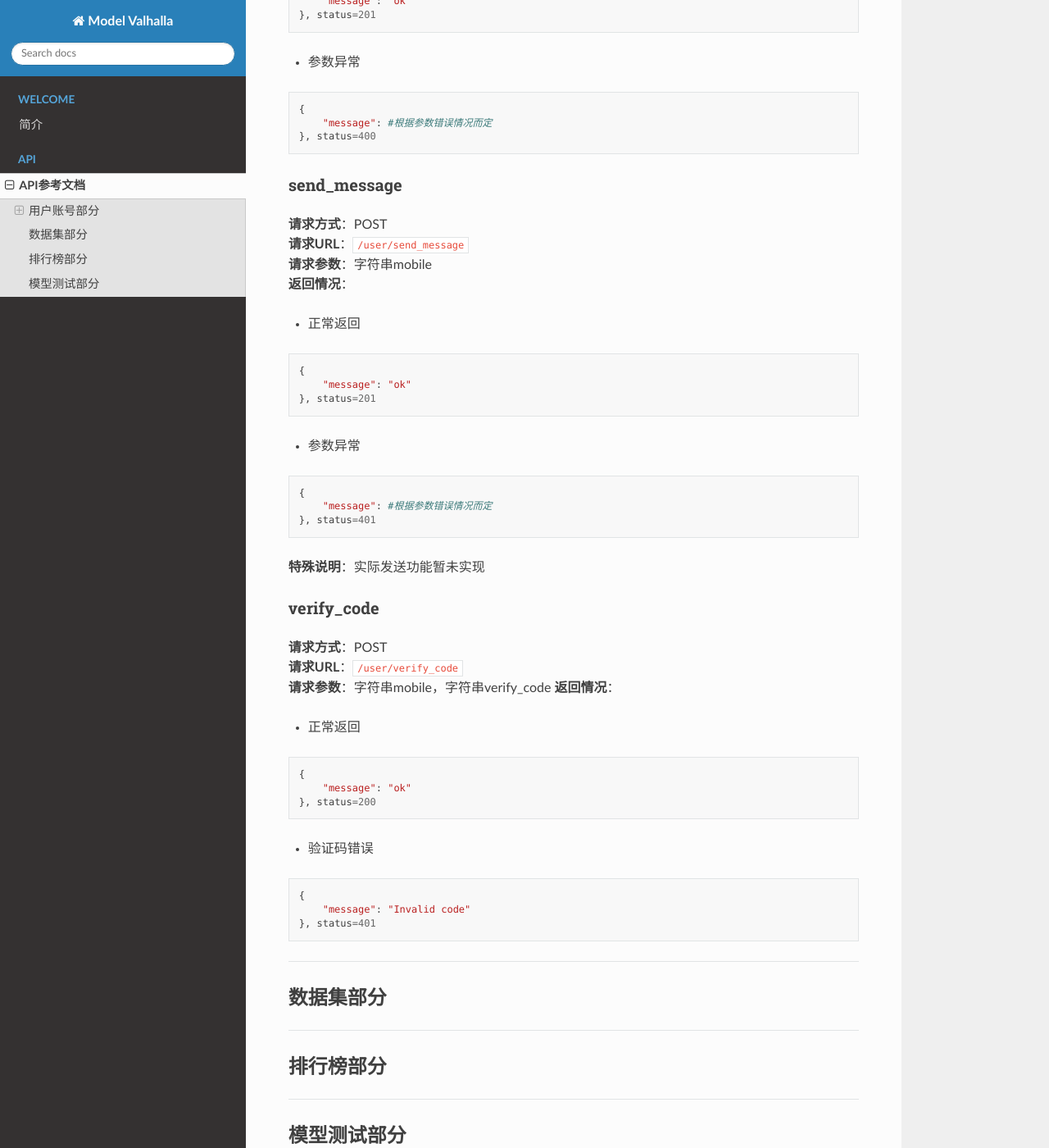
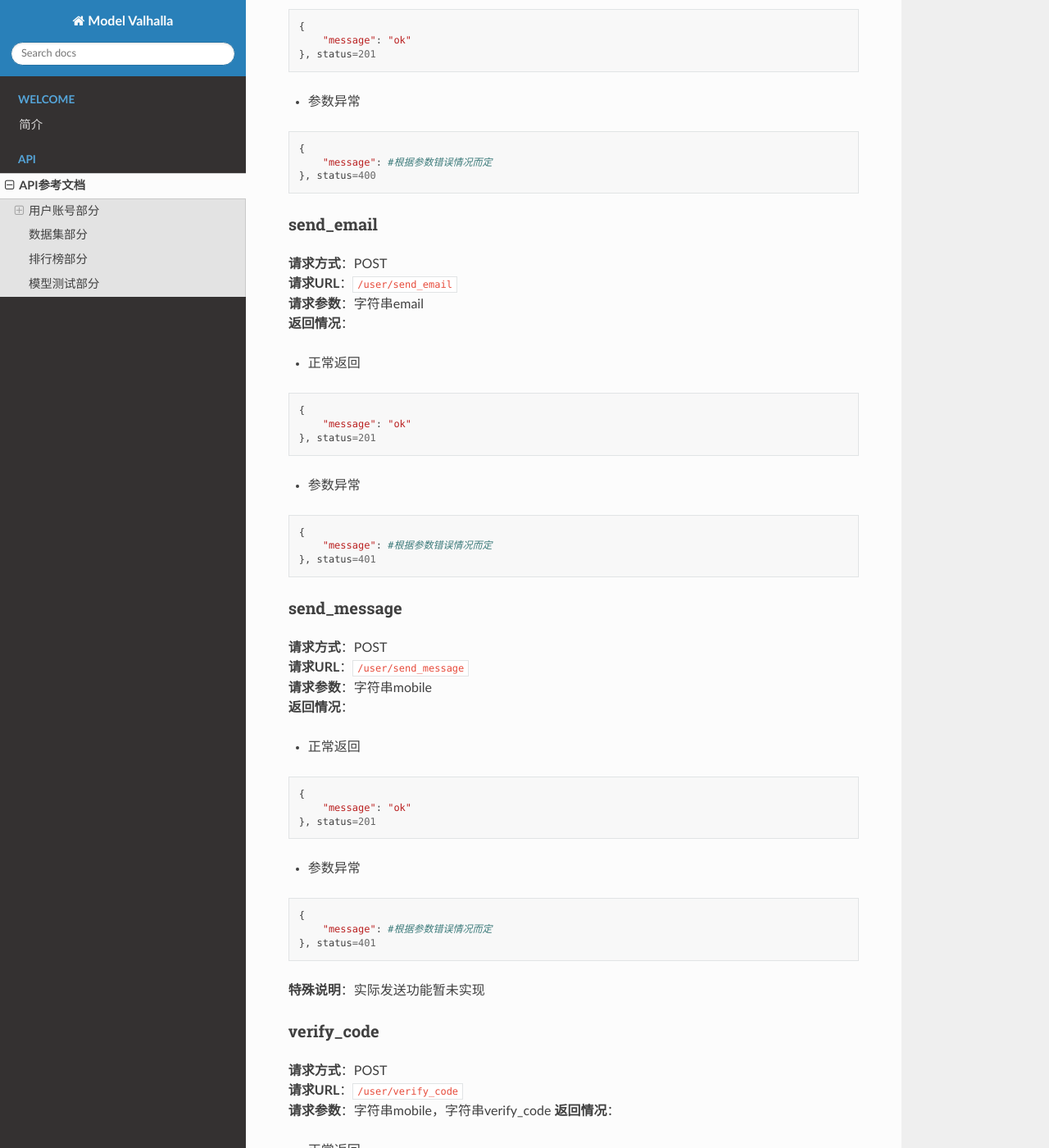
Before and after one commit to cre185/Model_Valhalla, a Sphinx documentation site: the page built from docs/source/api.md, in a window 1280 px wide and 1400 px high, scrolled down 2569 px. Shown: the whole window at 82% size. Built offline with Sphinx 7.4.7 and the Read the Docs theme 2.0.0, drawn with Linux system fonts in a browser that asks for light colours; some of the changed text lies outside the part shown.

Commit message:
upload requirements

````diff
--- a/docs/source/api.md
+++ b/docs/source/api.md
@@ -8,8 +8,10 @@
     - [login\_with\_verify\_code](#login_with_verify_code)
     - [logout](#logout)
     - [register](#register)
+    - [send\_email](#send_email)
     - [send\_message](#send_message)
     - [verify\_code](#verify_code)
+    - [verify\_email](#verify_email)
   - [数据集部分](#数据集部分)
   - [排行榜部分](#排行榜部分)
   - [模型测试部分](#模型测试部分)
@@ -95,6 +97,23 @@
     "message": #根据参数错误情况而定
 }, status=400
 ```
+#### send_email
+**请求方式**：POST
+**请求URL**：`/user/send_email`
+**请求参数**：字符串email
+**返回情况**：
+* 正常返回
+```python
+{
+    "message": "ok"
+}, status=201
+```
+* 参数异常
+```python
+{
+    "message": #根据参数错误情况而定
+}, status=401
+```
 #### send_message
 **请求方式**：POST
 **请求URL**：`/user/send_message`
@@ -130,8 +149,26 @@
     "message": "Invalid code"
 }, status=401
 ```
+#### verify_email
+**请求方式**：POST
+**请求URL**：`/user/verify_email`
+**请求参数**：字符串email，字符串verify_code
+**返回情况**：
+* 正常返回
+```python
+{
+    "message": "ok"
+}, status=200
+```
+* 验证码错误
+```python
+{
+    "message": "Invalid code"
+}, status=401
+```
 ***
 ### 数据集部分
+
 ***
 ### 排行榜部分
 ***
````
Also changed, not shown: 3 other files.
